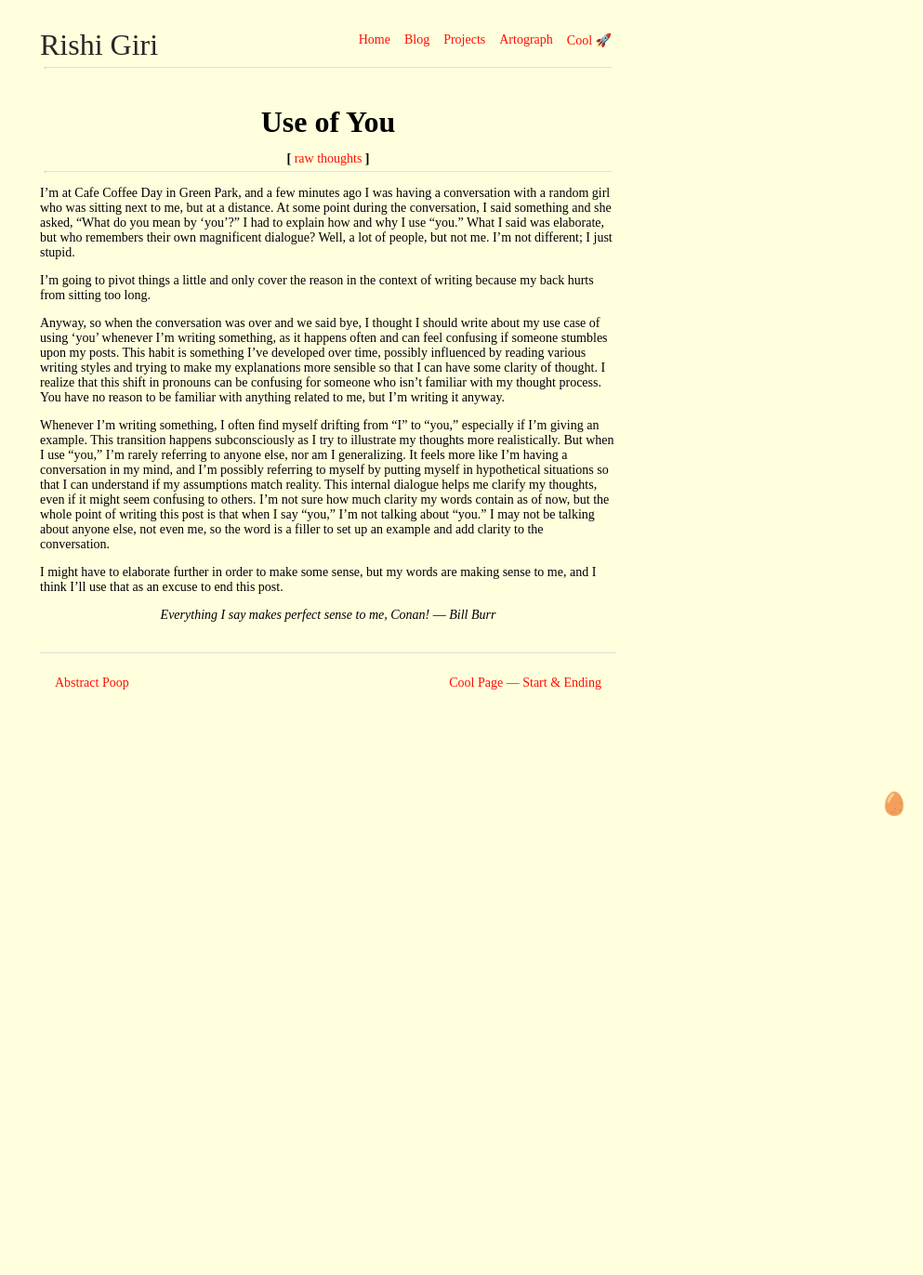
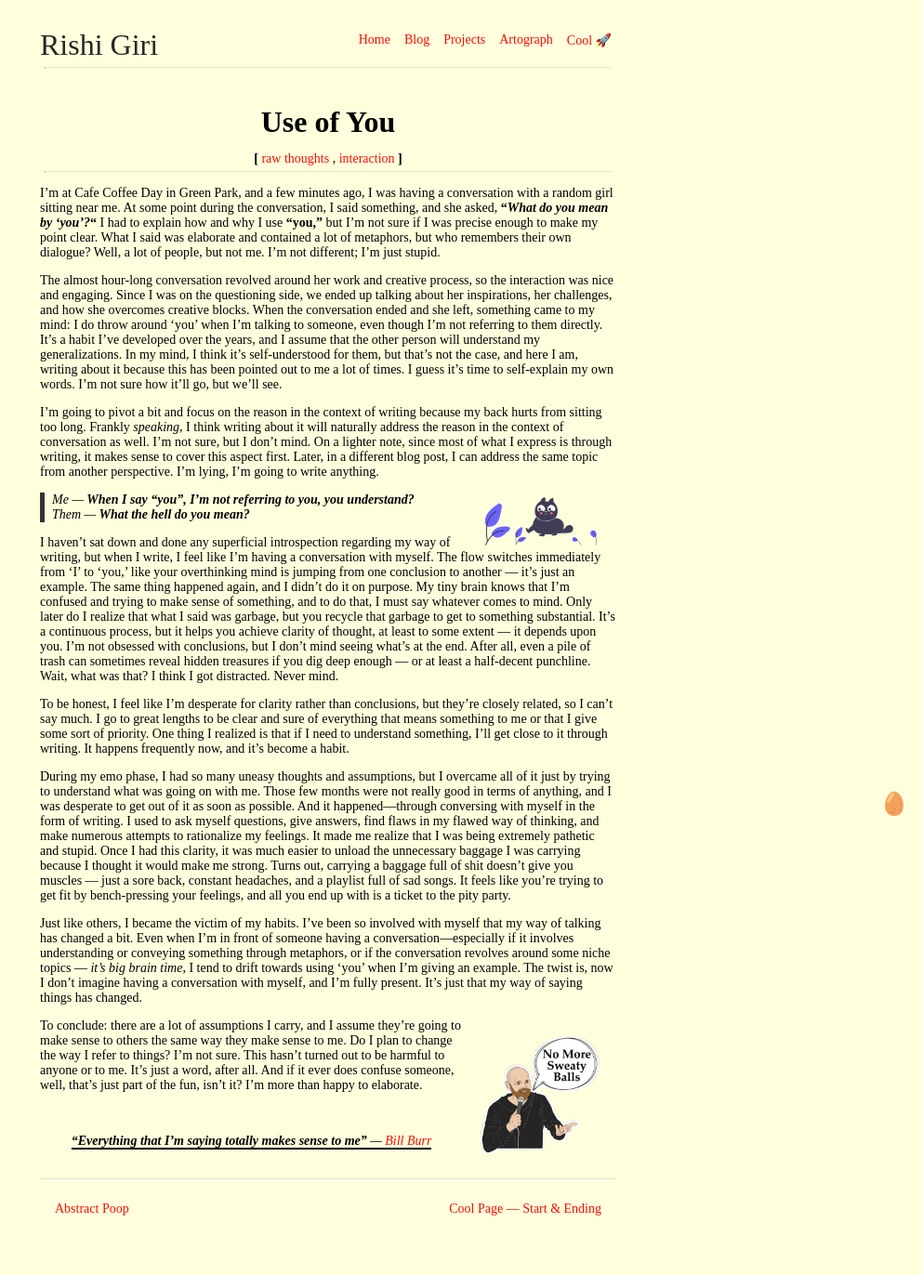
Before and after one commit to CodeDotJS/space, a Jekyll site: the page built from _posts/2024-07-01-you.md, in a window 1280 px wide. Shown: the whole page at 93% size, without its empty margins (287-1280 px from the left). Built offline with Jekyll 4.4.1, drawn with Linux system fonts in a browser that asks for light colours; nearby versions of some CDN libraries; some web fonts are replaced; before the commit the page ends 900 px from its top, so only the background shows below that.

Commit message:
writeup: add post from July

```diff
--- a/_posts/2024-07-01-you.md
+++ b/_posts/2024-07-01-you.md
@@ -1,19 +1,33 @@
 ---
 layout: post
 title: "Use of You"
-private: true
-tags: [raw thoughts]
+tags: [raw thoughts, interaction ]
 ---
 
-I’m at Cafe Coffee Day in Green Park, and a few minutes ago I was having a conversation with a random girl who was sitting next to me, but at a distance. At some point during the conversation, I said something and she asked, “What do you mean by ‘you’?” I had to explain how and why I use “you.” What I said was elaborate, but who remembers their own magnificent dialogue? Well, a lot of people, but not me. I’m not different; I just stupid.
+I’m at Cafe Coffee Day in Green Park, and a few minutes ago, I was having a conversation with a random girl sitting near me. At some point during the conversation, I said something, and she asked, __"*What do you mean by ‘you’?*"__ I had to explain how and why I use __“you,"__ but I'm not sure if I was precise enough to make my point clear. What I said was elaborate and contained a lot of metaphors, but who remembers their own dialogue? Well, a lot of people, but not me. I'm not different; I'm just stupid.
 
-I'm going to pivot things a little and only cover the reason in the context of writing because my back hurts from sitting too long.
+The almost hour-long conversation revolved around her work and creative process, so the interaction was nice and engaging. Since I was on the questioning side, we ended up talking about her inspirations, her challenges, and how she overcomes creative blocks. When the conversation ended and she left, something came to my mind: I do throw around 'you' when I'm talking to someone, even though I'm not referring to them directly. It's a habit I've developed over the years, and I assume that the other person will understand my generalizations. In my mind, I think it's self-understood for them, but that's not the case, and here I am, writing about it because this has been pointed out to me a lot of times. I guess it's time to self-explain my own words. I'm not sure how it'll go, but we'll see.
 
-Anyway, so when the conversation was over and we said bye, I thought I should write about my use case of using 'you' whenever I'm writing something, as it happens often and can feel confusing if someone stumbles upon my posts. This habit is something I've developed over time, possibly influenced by reading various writing styles and trying to make my explanations more sensible so that I can have some clarity of thought. I realize that this shift in pronouns can be confusing for someone who isn't familiar with my thought process. You have no reason to be familiar with anything related to me, but I'm writing it anyway.
+I'm going to pivot a bit and focus on the reason in the context of writing because my back hurts from sitting too long. Frankly *speaking*, I think writing about it will naturally address the reason in the context of conversation as well. I'm not sure, but I don't mind. On a lighter note, since most of what I express is through writing, it makes sense to cover this aspect first. Later, in a different blog post, I can address the same topic from another perspective. I'm lying, I'm going to write anything.
 
-Whenever I'm writing something, I often find myself drifting from "I" to "you," especially if I'm giving an example. This transition happens subconsciously as I try to illustrate my thoughts more realistically. But when I use "you," I'm rarely referring to anyone else, nor am I generalizing. It feels more like I'm having a conversation in my mind, and I'm possibly referring to myself by putting myself in hypothetical situations so that I can understand if my assumptions match reality. This internal dialogue helps me clarify my thoughts, even if it might seem confusing to others. I'm not sure how much clarity my words contain as of now, but the whole point of writing this post is that when I say "you," I'm not talking about "you." I may not be talking about anyone else, not even me, so the word is a filler to set up an example and add clarity to the conversation.
+<img class="profile-picture" src="{{site.baseurl}}/assets/images/posts/you-cat.svg" alt="">
 
-I might have to elaborate further in order to make some sense, but my words are making sense to me, and I think I'll use that as an excuse to end this post.
+> Me --- __*When I say "you", I'm not referring to you, you understand?*__ <br>
+> Them --- __*What the hell do you mean?*__
 
-*Everything I say makes perfect sense to me, Conan!* --- *Bill Burr*
+I haven't sat down and done any superficial introspection regarding my way of writing, but when I write, I feel like I'm having a conversation with myself. The flow switches immediately from 'I' to 'you,' like your overthinking mind is jumping from one conclusion to another --- it's just an example. The same thing happened again, and I didn't do it on purpose. My tiny brain knows that I'm confused and trying to make sense of something, and to do that, I must say whatever comes to mind. Only later do I realize that what I said was garbage, but you recycle that garbage to get to something substantial. It's a continuous process, but it helps you achieve clarity of thought, at least to some extent --- it depends upon you. I'm not obsessed with conclusions, but I don't mind seeing what's at the end. After all, even a pile of trash can sometimes reveal hidden treasures if you dig deep enough --- or at least a half-decent punchline. Wait, what was that? I think I got distracted. Never mind.
+
+To be honest, I feel like I'm desperate for clarity rather than conclusions, but they're closely related, so I can't say much. I go to great lengths to be clear and sure of everything that means something to me or that I give some sort of priority. One thing I realized is that if I need to understand something, I'll get close to it through writing. It happens frequently now, and it's become a habit.
+
+During my emo phase, I had so many uneasy thoughts and assumptions, but I overcame all of it just by trying to understand what was going on with me. Those few months were not really good in terms of anything, and I was desperate to get out of it as soon as possible. And it happened—through conversing with myself in the form of writing. I used to ask myself questions, give answers, find flaws in my flawed way of thinking, and make numerous attempts to rationalize my feelings. It made me realize that I was being extremely pathetic and stupid. Once I had this clarity, it was much easier to unload the unnecessary baggage I was carrying because I thought it would make me strong. Turns out, carrying a baggage full of shit doesn't give you muscles --- just a sore back, constant headaches, and a playlist full of sad songs. It feels like you're trying to get fit by bench-pressing your feelings, and all you end up with is a ticket to the pity party.
+
+Just like others, I became the victim of my habits. I've been so involved with myself that my way of talking has changed a bit. Even when I'm in front of someone having a conversation—especially if it involves understanding or conveying something through metaphors, or if the conversation revolves around some niche topics --- *it's big brain time*, I tend to drift towards using 'you' when I'm giving an example. The twist is, now I don't imagine having a conversation with myself, and I'm fully present. It's just that my way of saying things has changed.
+
+<img class="profile-picture" width="50%" src="{{site.baseurl}}/assets/images/posts/you-bill-burr.png" alt="">
+
+To conclude: there are a lot of assumptions I carry, and I assume they're going to make sense to others the same way they make sense to me. Do I plan to change the way I refer to things? I'm not sure. This hasn't turned out to be harmful to anyone or to me. It's just a word, after all. And if it ever does confuse someone, well, that's just part of the fun, isn't it? I'm more than happy to elaborate.
+
+<br>
+
+<span class="highlight-black">*__“Everything that I’m saying totally makes sense to me”__ --- [Bill Burr](https://www.youtube.com/watch?v=CmR069qvjmg&t=1130s)*</span>
 {: .center}
```
Also changed, not shown: assets/images/posts/you-bill-burr.png (added), assets/images/posts/you-cat.svg (added), assets/images/posts/you-reality.svg (added), assets/images/posts/you-simpsons_06.svg (added).
